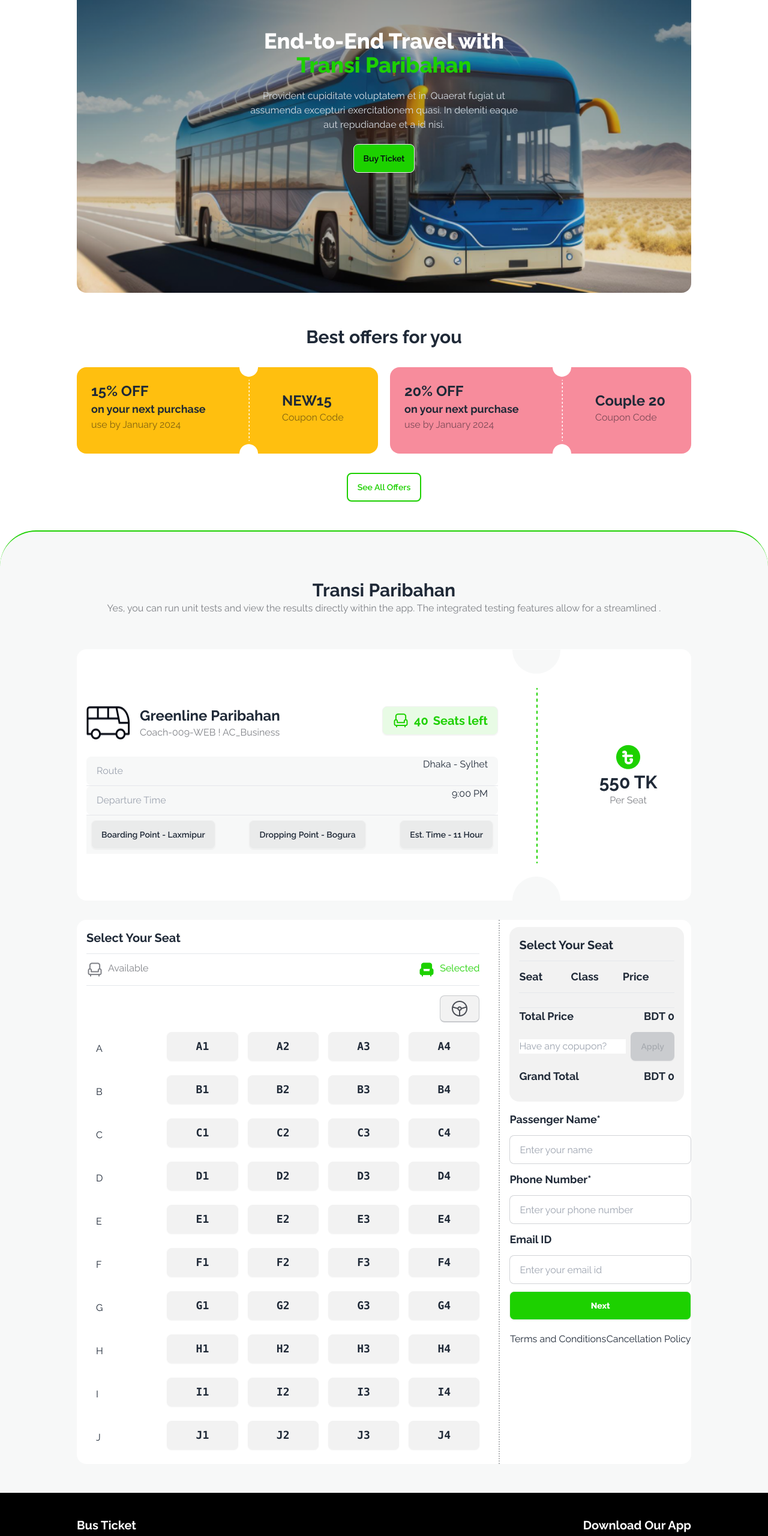
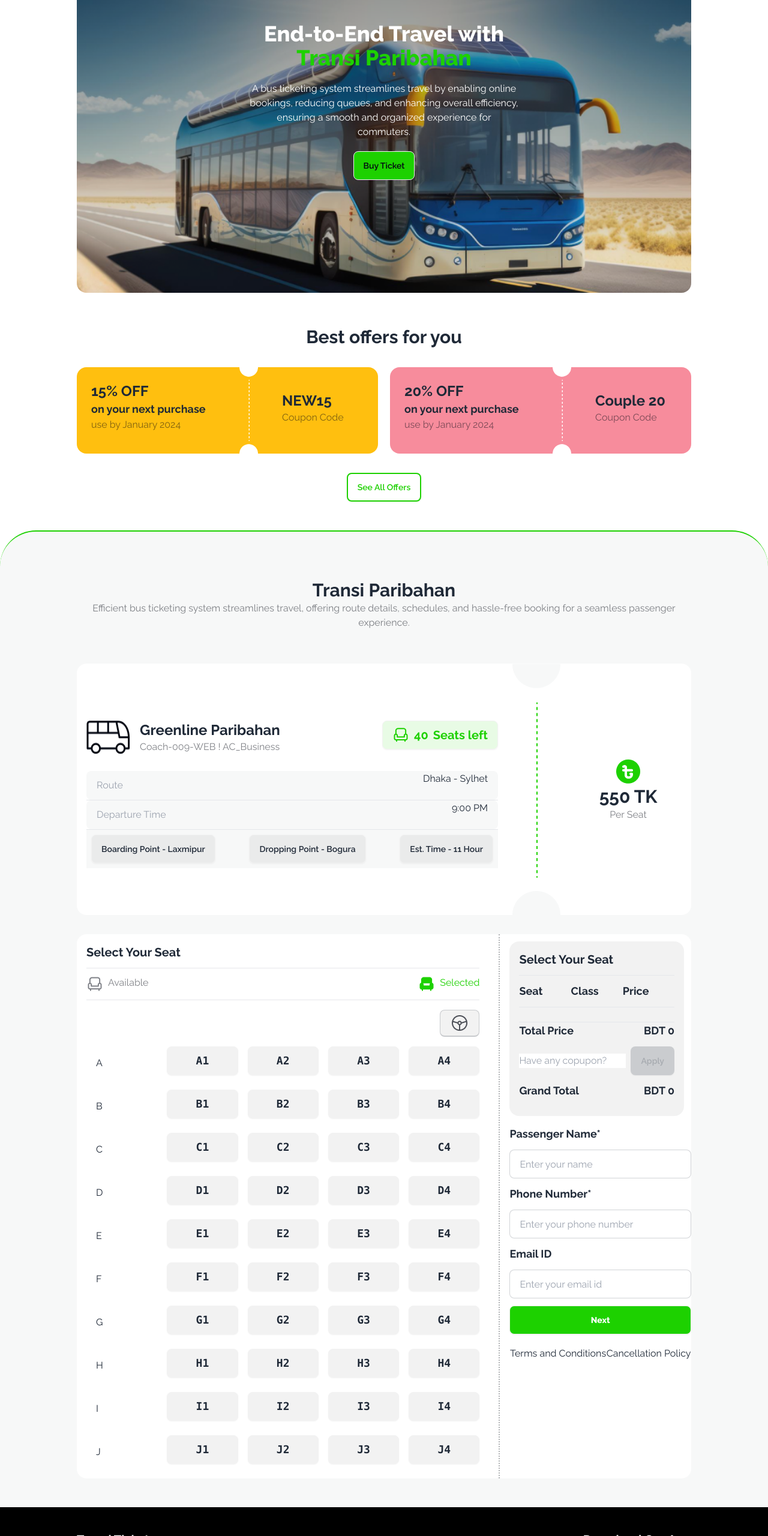
Before and after one commit to islam-sharmin/B9A5-TransiTicket, a plain HTML site: page index.html in a window 1280 px wide. Shown: the part 240-2800 px from the top of the page at 60% size. Drawn offline with nearby package versions, Linux system fonts and the light colour scheme.

```diff
--- a/index.html
+++ b/index.html
@@ -51,7 +51,7 @@
             <div class="hero-content text-center text-neutral-content">
                 <div class="max-w-md">
                     <h1 class="mb-5 text-4xl font-extrabold text-white">End-to-End Travel with <br> <span class="text-[#1DD100]">Transi Paribahan</span></h1>
-                    <p class="mb-5">Provident cupiditate voluptatem et in. Quaerat fugiat ut assumenda excepturi exercitationem quasi. In deleniti eaque aut repudiandae et a id nisi.</p>
+                    <p class="mb-5 text-white">A bus ticketing system streamlines travel by enabling online bookings, reducing queues, and enhancing overall efficiency, ensuring a smooth and organized experience for commuters.</p>
                     <a href="#details" class="btn bg-[#1DD100] text-[#030712]">Buy Ticket</a>
                 </div>
             </div>
@@ -98,7 +98,7 @@
         <section id="details" class="mt-12 pb-12 bg-[#F7F8F8] border-t-2 border-[#1DD100] rounded-t-[60px] ">
             <div class="max-w-5xl mx-auto pt-20">
                 <h1 class="text-3xl font-bold text-center">Transi Paribahan</h1>
-                <p class="text-[#03071280] text-center">Yes, you can run unit tests and view the results directly within the app. The integrated testing features allow for a streamlined .</p>
+                <p class="text-[#03071280] text-center">Efficient bus ticketing system streamlines travel, offering route details, schedules, and hassle-free booking for a seamless passenger experience.</p>
 
                 <div class="mt-14 bg-white rounded-2xl flex justify-center items-center gap-2">
 
@@ -297,7 +297,7 @@
     <footer id="footer" class="bg-black">
         <div class="flex justify-between py-10 text-neutral-content max-w-5xl mx-auto border-b border-dashed">
             <aside>
-                <h1 class="text-xl font-bold mb-2 text-white">Bus Ticket</h1>
+                <h1 class="text-xl font-bold mb-2 text-white">Transi Ticket</h1>
                 <p class="text-sm">Bus Ticket is a digital platform to make your<br>daily commuting batter</p>
             </aside>
             <nav class="">
@@ -314,7 +314,7 @@
             </nav>
         </div>
         <div class="flex items-center text-white max-w-5xl mx-auto justify-between py-10">
-            <small>@all rights reserved, P-Ticket services limited.2024</small>
+            <small>transi@all rights reserved, Transi-Ticket services limited.2024</small>
             <div class="flex items-center gap-4">
                 <small>Terms & condition</small>
                 <small>Return & refund policy</small>
```
